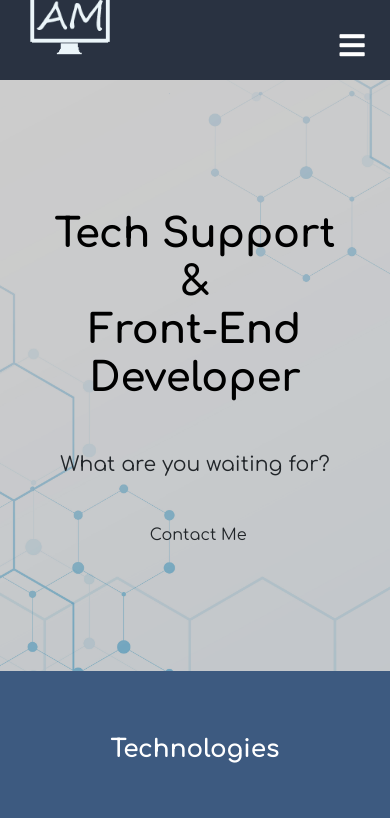
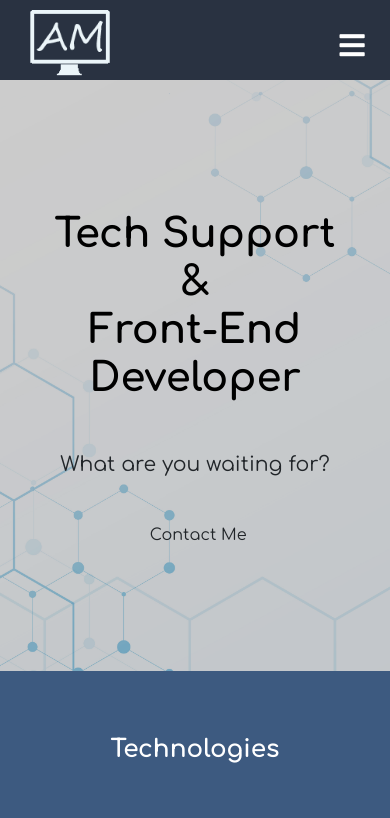
Before and after one commit to adrian-em94/portfolio_web, a React (Create React App) app: page / in a window 390 px wide. Shown: the top 818 px of the page. Built offline with nearby package versions, Linux system fonts and the light colour scheme.

Commit message:
adjusted logo to fit nav

```diff
--- a/src/components/Navbar.css
+++ b/src/components/Navbar.css
@@ -125,6 +125,7 @@
     position: absolute;
     top: 0;
     left: 0;
+    margin-top: 0.3em;
     /*transform: translate(25%, 50%);*/
   }
 
```
